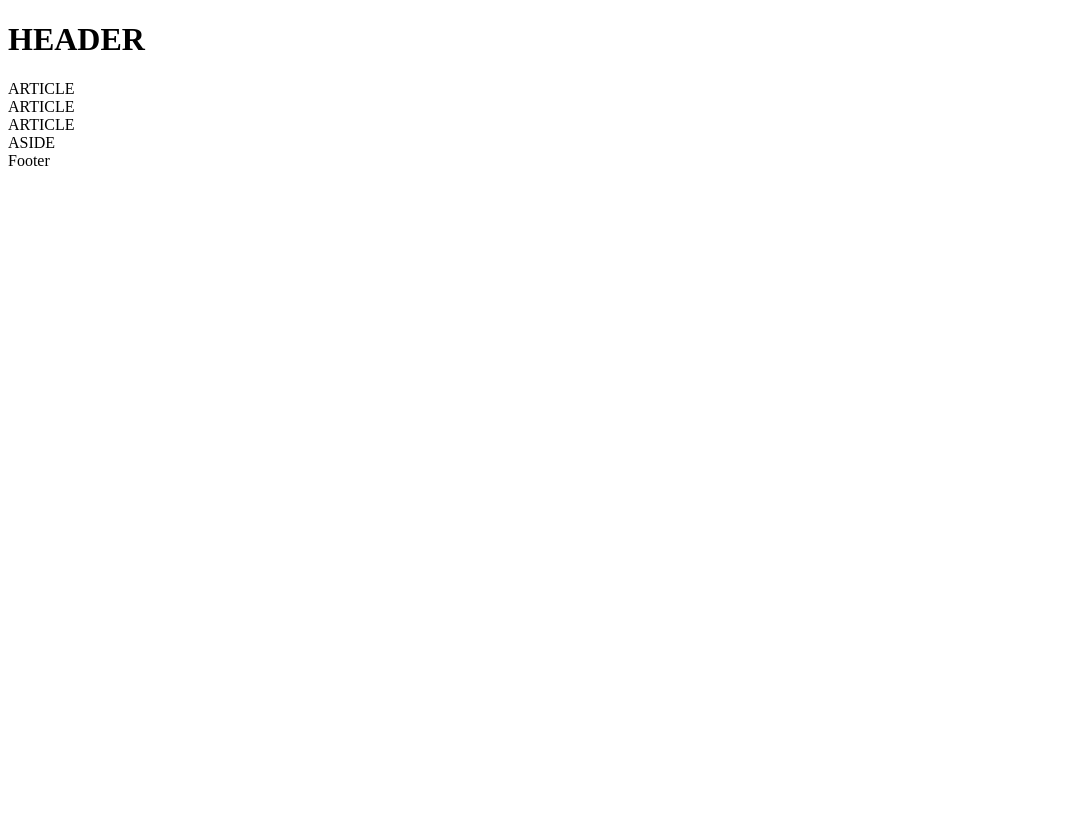
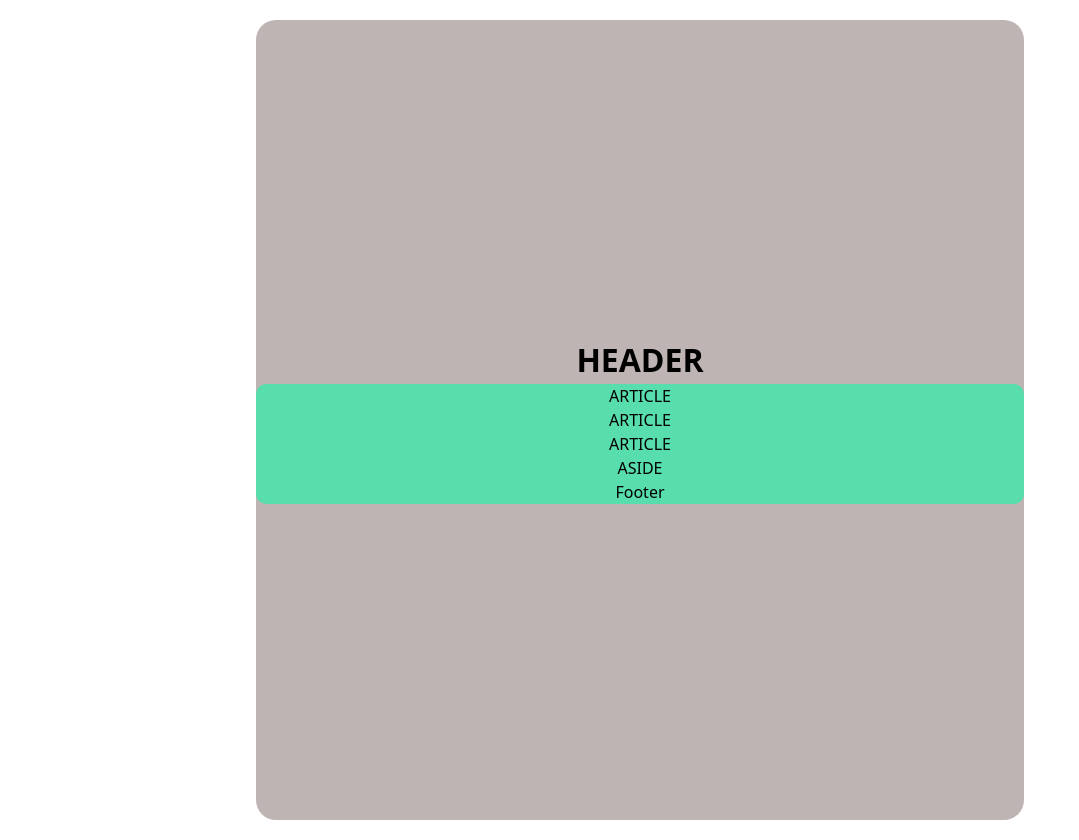
Before and after one commit to StephanieJones1015/practiceRepo, a plain HTML site: page index.html in a window 1280 px wide. Shown: the whole page, without its empty margins (0-1079 px from the left). Before the commit the page ends 800 px from the top, so only its background shows below. Drawn offline with Linux system fonts and the light colour scheme.

Commit message:
made changes to css

```diff
--- a/css/style.css
+++ b/css/style.css
@@ -4,6 +4,42 @@
     align-items: center;
     justify-content: center;
     height: 100vh;
-    background-color: #c6b7b7;
+    width: 60%;
+    margin: 20px auto;
+    background-color: #beb4b4;
+    border-radius: 20px
+
 
 }
+.header {
+    font-display: large;
+    background-color: rgb(169, 31, 100)
+    color: white;
+
+}
+.section {
+    display: flex;
+    flex-direction: column;
+    align-items: center;
+    justify-content: center;
+    width: 100%;
+    background-color: #58dead;
+    border-radius: 10px;
+}
+.article {
+    color:white
+    font-size: 20px;
+    border-radius: 10px;
+    background-color: #e33166;
+}
+.asdide {
+    color: white;
+    font-size: 20px;
+    border-radius: 10px;
+    background-color:#425bec;
+}
+.footer {
+    color:white
+    background-color: #eb7941 ;
+    border-radius: 10px;
+}
--- a/index.html
+++ b/index.html
@@ -3,9 +3,12 @@
 <head>
     <meta charset="UTF-8">
     <meta name="viewport" content="width=device-width, initial-scale=1.0">
-    <titleFlexbox Wireframe Practice></title>
+    <title>Flexbox Wireframe Practice></title>
+    <link rel="stylesheet" href="./css/style.css">
+    <link rel="stylesheet" href="./css/reset.css">
 </head>
-<body class="container">
+<body>
+    <div class="container">
     <h1 class="header">HEADER</h1>
     <section class="section">
         <article class="header">ARTICLE</article>
@@ -14,7 +17,7 @@
         <aside class = "aside">ASIDE</aside>
         <footer class="footer">Footer</footer>
     </section>
-
+    </div>
 
 
 </body>
```
